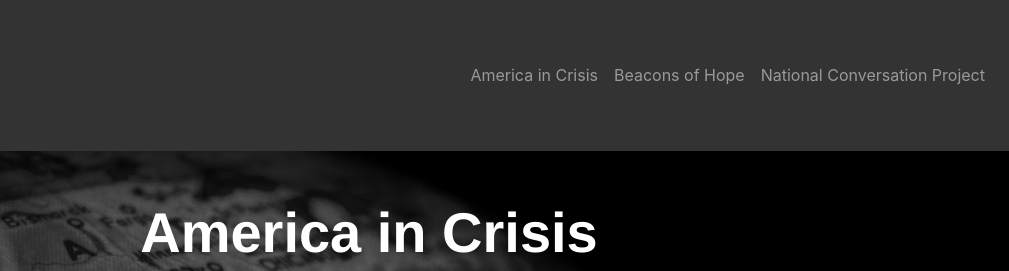
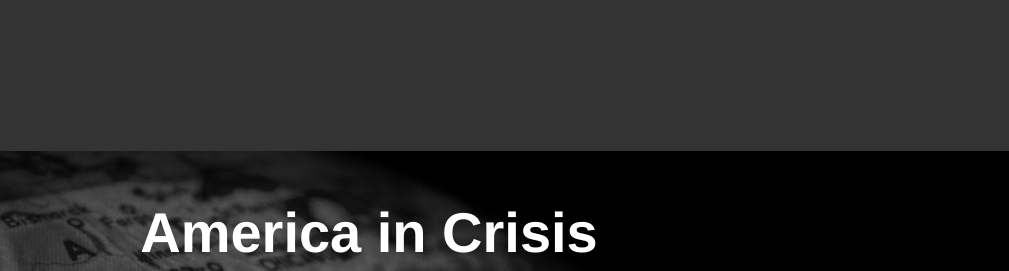
Before and after one commit to snowcreature/ncp, a plain HTML site: page index.html in a window 1280 px wide. Shown: the top 271 px of the page, 271-1280 px from the left. Drawn offline with nearby package versions, Linux system fonts and the light colour scheme.

Commit message:
Update index.html

```diff
--- a/index.html
+++ b/index.html
@@ -62,7 +62,7 @@
                     </button>
 
                     <div class="collapse navbar-collapse" id="navbarSupportedContent"></div>
-                      <ul class="navbar-nav">
+                      <!--<ul class="navbar-nav">
                         <li class="nav-item">
                           <a class="nav-link" href="https://snowcreature.github.io/ncp/America-in-Crisis">America in Crisis <span class="sr-only">(current)</span></a>
                         </li>
@@ -73,6 +73,7 @@
                           <a class="nav-link" href="https://snowcreature.github.io/ncp/National-Conversation-Project">National Conversation Project</a>
                         </li>
                       </ul>
+-->
                     </div>
                   </nav>
 
```
